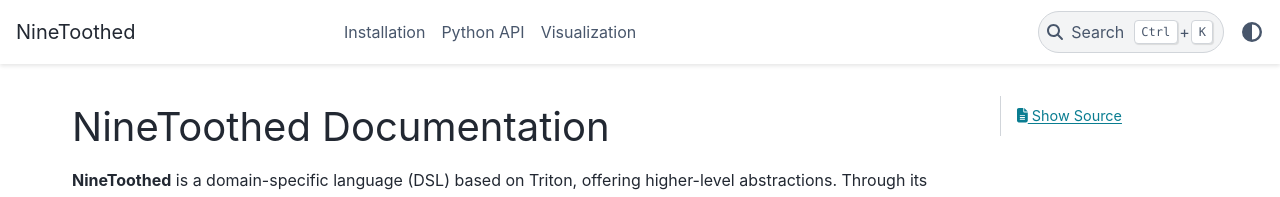
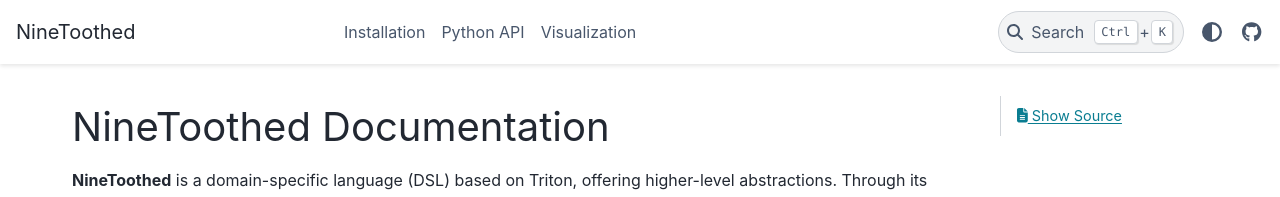
Before and after one commit to InfiniTensor/ninetoothed, a Sphinx documentation site: the page built from docs/source/index.rst, in a window 1280 px wide. Shown: the top 197 px of the page. Built offline with Sphinx 7.4.7 and the PyData theme 0.15.4, drawn with Linux system fonts in a browser that asks for light colours.

Commit message:
Add GitHub icon

```diff
--- a/docs/source/conf.py
+++ b/docs/source/conf.py
@@ -26,3 +26,13 @@
 html_static_path = ["_static"]
 html_title = "NineToothed"
 html_logo = "_static/ninetoothed-logo.png"
+html_theme_options = {
+    "icon_links": [
+        {
+            "name": "GitHub",
+            "url": "https://github.com/InfiniTensor/ninetoothed",
+            "icon": "fa-brands fa-github",
+            "type": "fontawesome",
+        }
+    ]
+}
```
